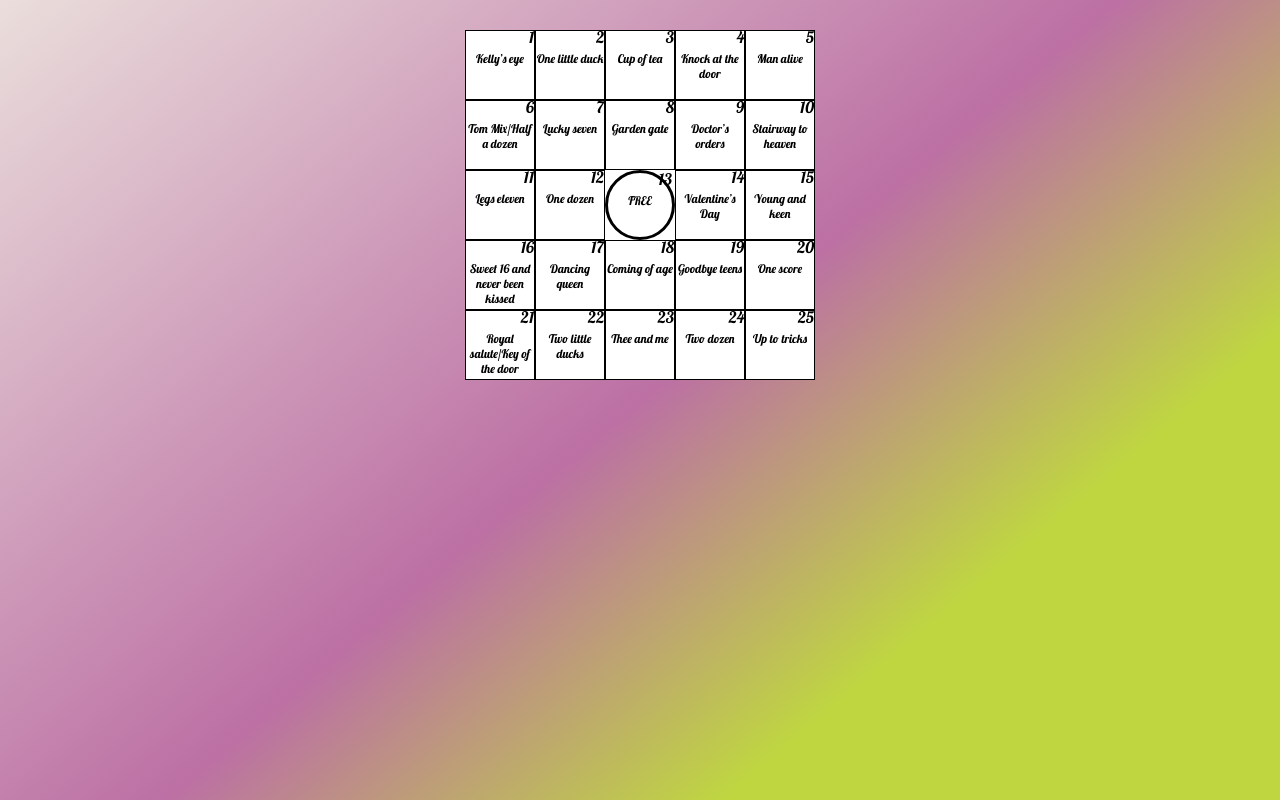
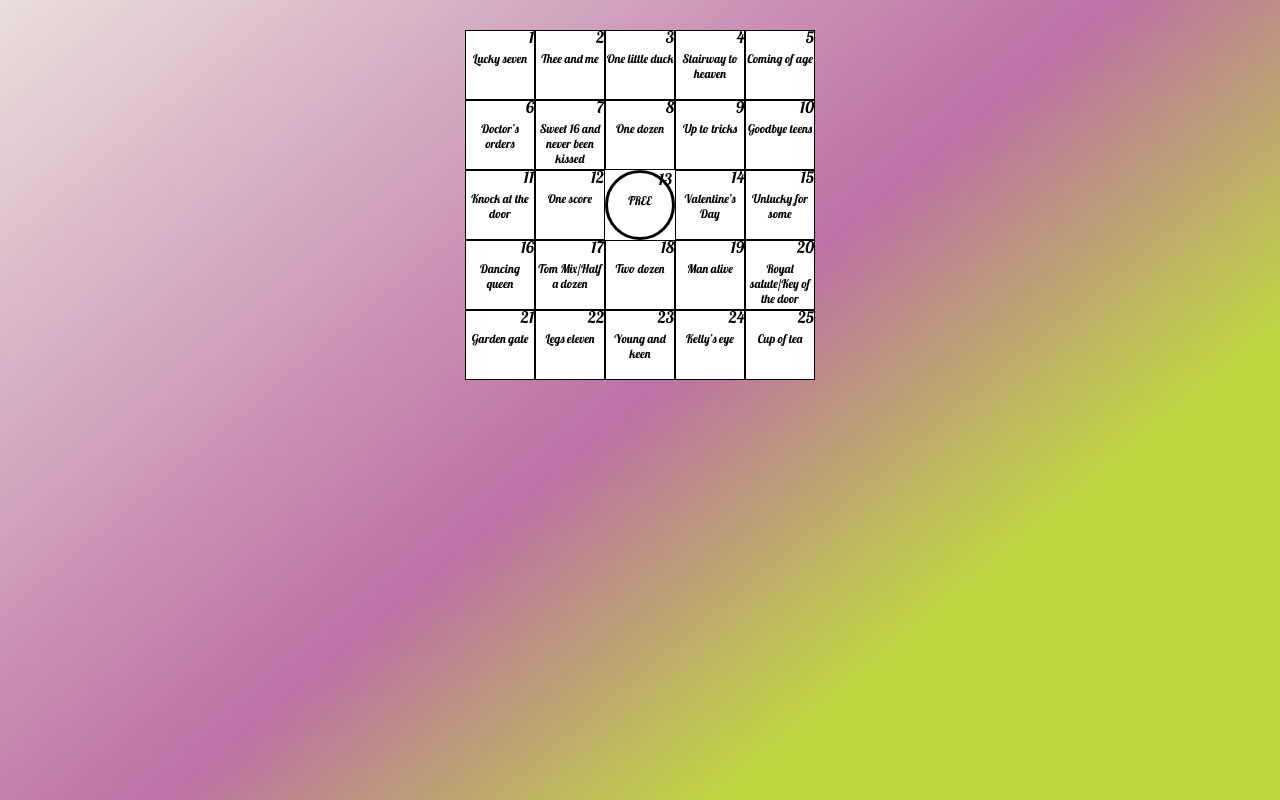
Before and after one commit to Khalifa1997/sensory-minds-task, a React (Create React App) app: page / in a window 1280 px wide. Built offline with nearby package versions, Linux system fonts and the light colour scheme.

Commit message:
Added Shuffle Array

```diff
--- a/src/App.js
+++ b/src/App.js
@@ -7,7 +7,17 @@ import Confetti from "react-confetti";
 import { motion } from "framer-motion";
 function App() {
   //Setting the States
-  const [cards, setCards] = useState([
+  function shuffle(arr) {
+    var j, x, index;
+    for (index = arr.length - 1; index > 0; index--) {
+      j = Math.floor(Math.random() * (index + 1));
+      x = arr[index];
+      arr[index] = arr[j];
+      arr[j] = x;
+    }
+    return arr;
+  }
+  const items = shuffle([
     { text: "Kelly’s eye", selected: false },
     { text: "One little duck", selected: false },
     { text: "Cup of tea", selected: false },
@@ -34,6 +44,8 @@ function App() {
     { text: "Two dozen", selected: false },
     { text: "Up to tricks", selected: false },
   ]);
+  console.log(items);
+  const [cards, setCards] = useState(items);
   const [bingos, setBingos] = useState(0);
   //Repeat Game function, sets Cards aswell as returning win to false
   const repeatGame = () => {
```
